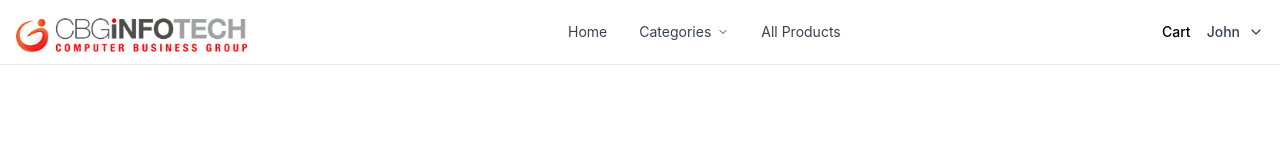
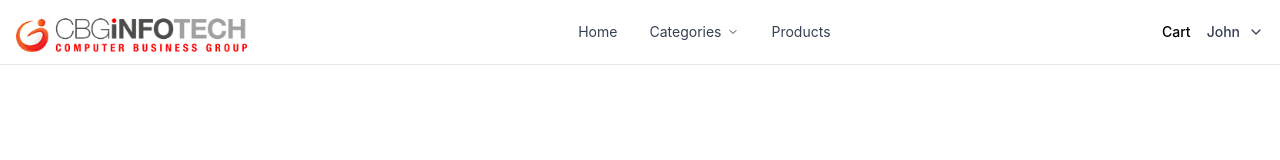
Before and after one commit to Ammartheseventh/Hardware-E-Commerce-Site, a React (Vite) app: page / in a window 1280 px wide. Shown: the top 160 px of the page. Built offline with nearby package versions, Linux system fonts and the light colour scheme.

Commit message:
fixed missing pages on accordion menu links

```diff
--- a/src/components/layout/Header.jsx
+++ b/src/components/layout/Header.jsx
@@ -120,7 +120,7 @@ export default function Header() {
             to="/products"
             className="text-sm text-gray-700 hover:text-black"
           >
-            All Products
+            Products
           </Link>
         </nav>
 
```
